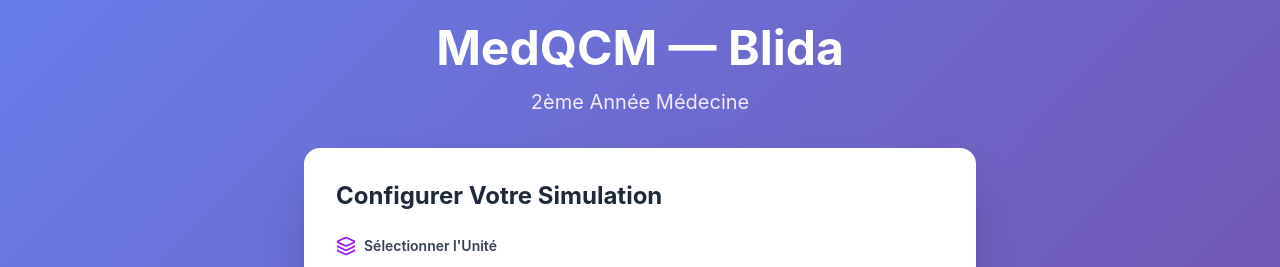
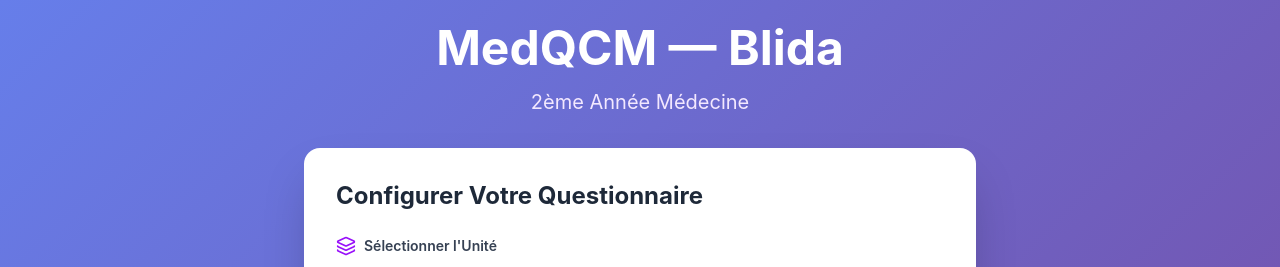
Before and after one commit to AbdelkrimDjl/medqcm, a React (Vite) app: page / in a window 1280 px wide. Shown: the top 267 px of the page. Built offline with nearby package versions, Linux system fonts and the light colour scheme; the HTML template or start-up script is replaced by a standard one.

Commit message:
Update Home.tsx

```diff
--- a/src/pages/Home.tsx
+++ b/src/pages/Home.tsx
@@ -149,7 +149,7 @@ const Home: React.FC = () => {
 
         <div className="bg-white rounded-2xl shadow-2xl p-8">
           <h2 className="text-2xl font-bold text-gray-800 mb-6">
-            Configurer Votre Simulation
+            Configurer Votre Questionnaire
           </h2>
 
           <div className="space-y-6">
@@ -237,7 +237,7 @@ const Home: React.FC = () => {
           {selectedUnit && selectedModule && (
             <div className="mt-6 p-4 bg-purple-50 rounded-lg border border-purple-200">
               <h3 className="font-semibold text-purple-900 mb-2">
-                Configuration de Simulation
+                Configuration de Questionnaire
               </h3>
               <div className="space-y-1 text-sm text-purple-700">
                 <p>
```
